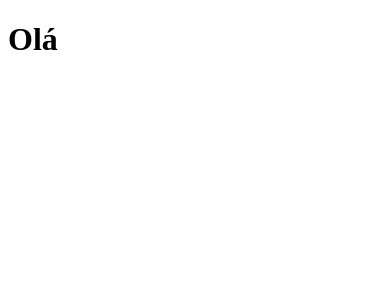
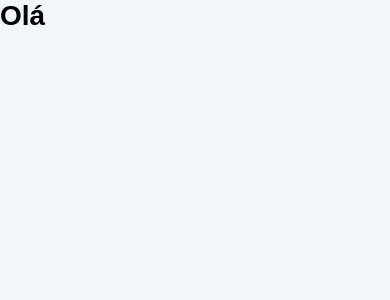
Before and after one commit to Luiz-Suvilao/tasks, a Next.js app: page / in a window 390 px wide. Shown: the top 300 px of the page. Built offline with nearby package versions, Linux system fonts and the light colour scheme.

Commit message:
add global style

```diff
--- a/src/pages/_app.tsx
+++ b/src/pages/_app.tsx
@@ -1,4 +1,6 @@
 import { AppProps } from 'next/app';
+
+import '../styles/global.scss';
 
 function MyApp({Component, pageProps}: AppProps) {
     return <Component {...pageProps} />
--- /dev/null
+++ b/src/styles/global.scss
@@ -0,0 +1,34 @@
+* {
+  margin: 0;
+  padding: 0;
+  box-sizing: border-box;
+}
+
+body {
+  background-color: #f2f6fc;
+}
+
+body,
+input,
+textarea,
+select,
+button { font: 400 1rem sans-serif; }
+
+button { cursor: pointer }
+
+a {
+  text-decoration: none;
+  color: inherit;
+}
+
+@media (max-width: 1080px) {
+  html {
+    font-size: 93.75%;
+  }
+}
+
+@media (max-width: 1080px) {
+  html {
+    font-size: 87.5%;
+  }
+}
```
